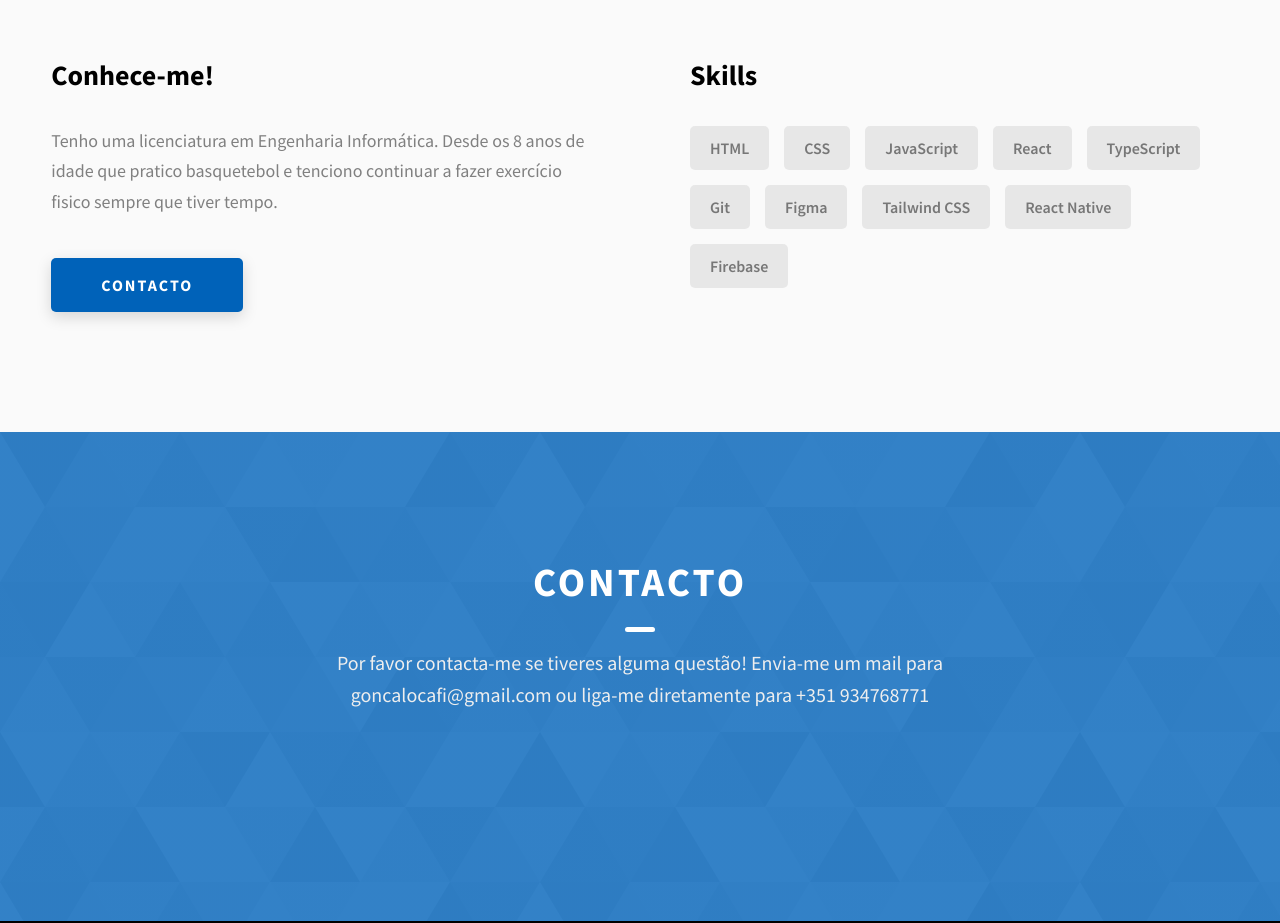
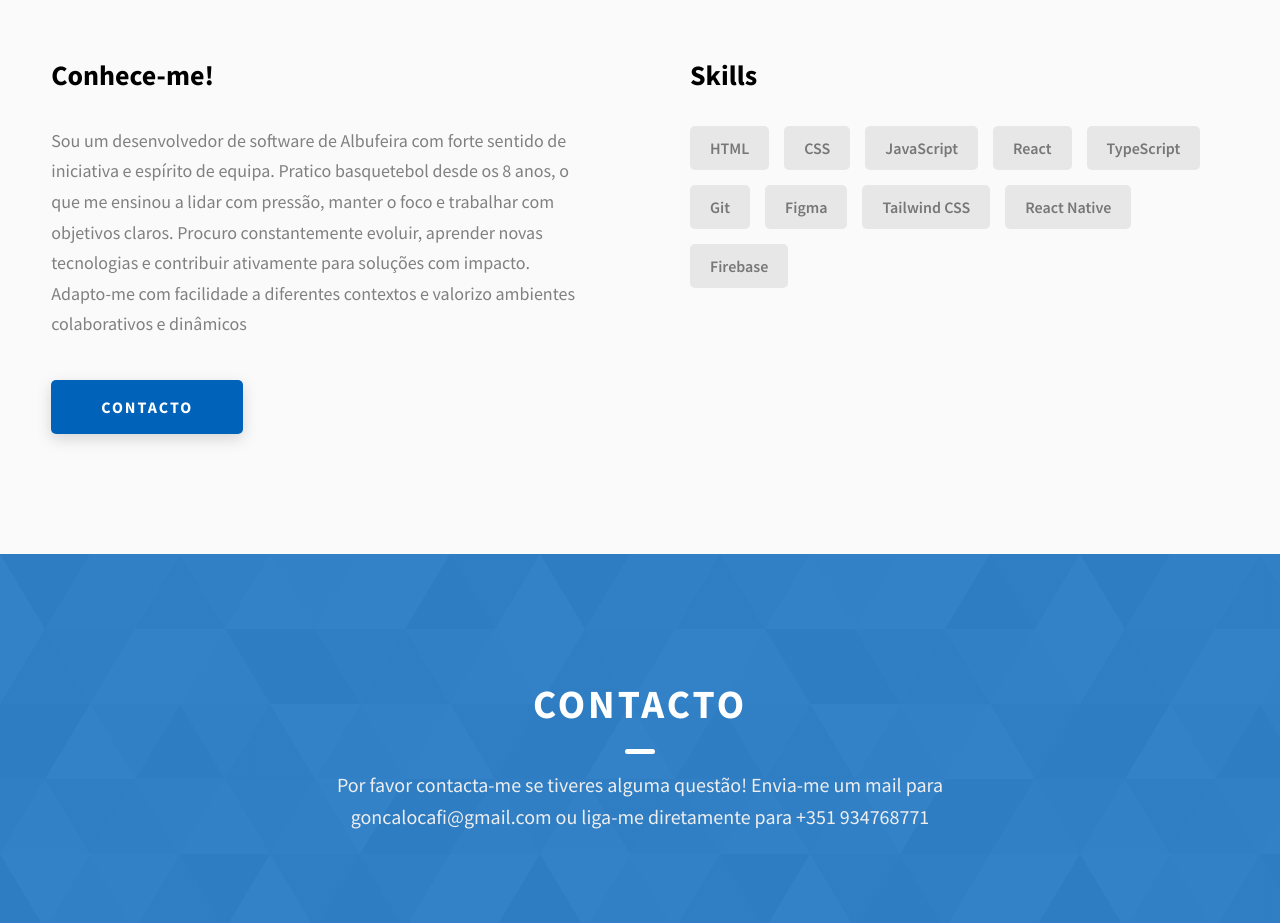
Before and after one commit to goncalocafi/temp-portfolio, a plain HTML site: page index.html in a window 1280 px wide. Shown: the part 2840-3763 px from the top of the page. Drawn offline with Linux system fonts and the light colour scheme.

Commit message:
about me fix

```diff
--- a/index.html
+++ b/index.html
@@ -227,7 +227,19 @@
             <h3 class="about__content-title">Conhece-me!</h3>
             <div class="about__content-details">
               <p class="about__content-details-para">
-                Tenho uma licenciatura em Engenharia Informática. Desde os 8 anos de idade que pratico basquetebol e tenciono continuar a fazer exercício fisico sempre que tiver tempo.
+                Sou um desenvolvedor de software de Albufeira
+ com forte sentido de iniciativa e espírito de
+ equipa. Pratico basquetebol desde os 8 anos, o
+ que me ensinou a lidar com pressão, manter o
+ foco e trabalhar com objetivos claros. Procuro
+ constantemente
+evoluir,
+aprender
+novas
+ tecnologias e contribuir ativamente para soluções
+ com impacto. Adapto-me com facilidade a
+ diferentes contextos e valorizo ambientes
+ colaborativos e dinâmicos
               </p>
             </div>
             <a href="#contact" class="btn btn--med btn--theme dynamicBgClr"
```
